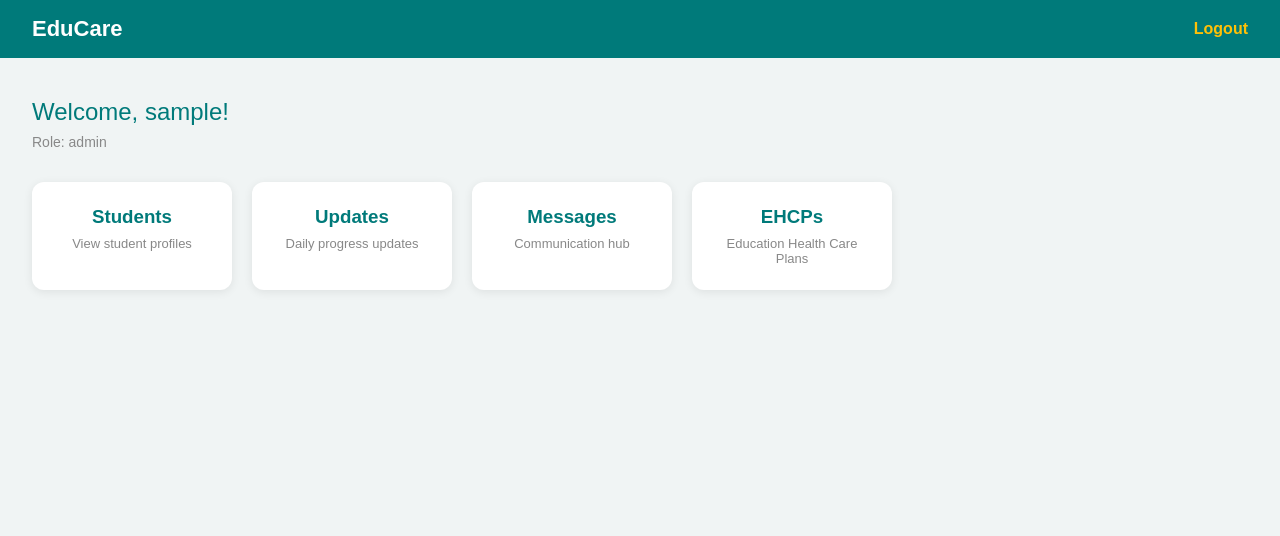
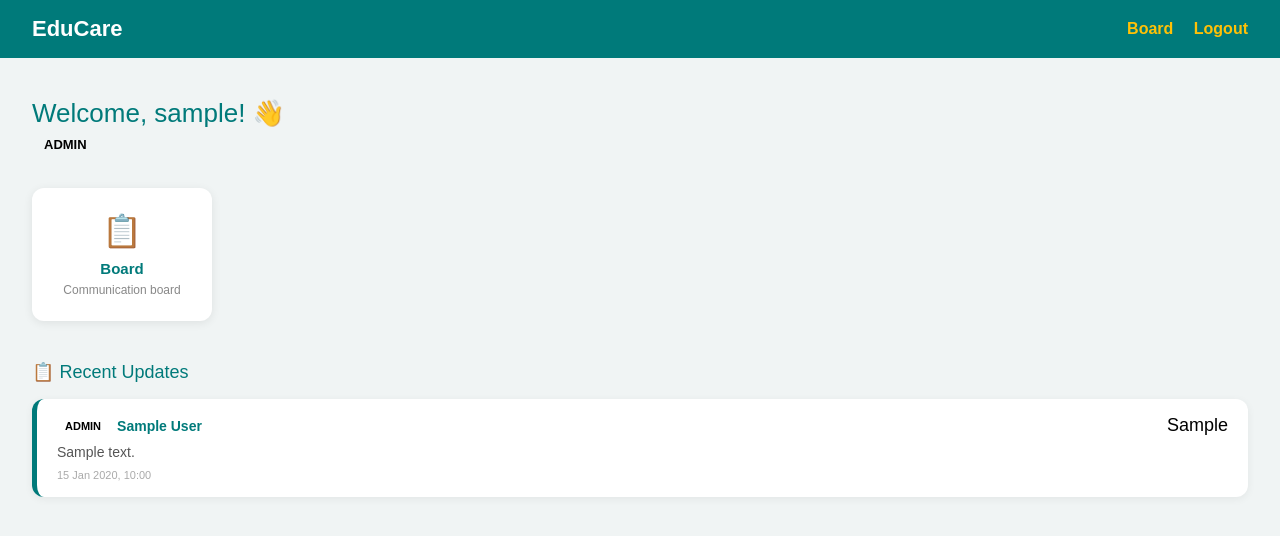
Before and after one commit to priscilafdias/EduCare, a Flask app: page / in a window 1280 px wide. Shown: the top 536 px of the page. Run offline with Flask 3, Linux system fonts and the light colour scheme; a user stored in the database is signed in; tables that the repository leaves empty hold one stand-in row (values such as "Sample post").

Commit message:
Link users to students with role-based access

```diff
--- a/app/models.py
+++ b/app/models.py
@@ -7,6 +7,8 @@ class User(UserMixin, db.Model):
     username = db.Column(db.String(80), unique=True, nullable=False)
     password = db.Column(db.String(200), nullable=False)
     role = db.Column(db.String(20), nullable=False)
+    student_id = db.Column(db.Integer, db.ForeignKey('student.id'), nullable=True)
+    linked_student = db.relationship('Student', foreign_keys=[student_id])
 
     def __repr__(self):
         return f'<User {self.username}>'
--- a/app/routes.py
+++ b/app/routes.py
@@ -3,6 +3,7 @@ from flask_login import login_user, logout_user, login_required, current_user
 from app import db, bcrypt
 from app.models import User, Student, CommunicationUpdate
 from datetime import datetime
+from functools import wraps
 
 auth = Blueprint('auth', __name__)
 main = Blueprint('main', __name__)
@@ -16,6 +17,15 @@ MOODS = [
     ('😰', 'Anxious'),
     ('😒', 'Not in the mood')
 ]
+
+def staff_required(f):
+    @wraps(f)
+    def decorated_function(*args, **kwargs):
+        if current_user.role not in ['teacher', 'ta']:
+            flash('Access restricted to staff only.', 'danger')
+            return redirect(url_for('main.dashboard'))
+        return f(*args, **kwargs)
+    return decorated_function
 
 @auth.route('/login', methods=['GET', 'POST'])
 def login():
@@ -39,18 +49,25 @@ def logout():
 @main.route('/')
 @login_required
 def dashboard():
-    students = Student.query.all()
     updates = CommunicationUpdate.query.order_by(CommunicationUpdate.created_at.desc()).limit(5).all()
+    if current_user.role in ['teacher', 'ta']:
+        students = Student.query.all()
+    elif current_user.role in ['parent', 'student']:
+        students = [current_user.linked_student] if current_user.linked_student else []
+    else:
+        students = []
     return render_template('dashboard.html', students=students, updates=updates)
 
 @main.route('/students')
 @login_required
+@staff_required
 def students():
     students = Student.query.all()
     return render_template('students.html', students=students)
 
 @main.route('/students/add', methods=['GET', 'POST'])
 @login_required
+@staff_required
 def add_student():
     if request.method == 'POST':
         student = Student(
@@ -71,6 +88,10 @@ def add_student():
 @login_required
 def student_profile(id):
     student = Student.query.get_or_404(id)
+    if current_user.role in ['parent', 'student']:
+        if not current_user.linked_student or current_user.linked_student.id != id:
+            flash('Access restricted.', 'danger')
+            return redirect(url_for('main.dashboard'))
     updates = CommunicationUpdate.query.filter_by(student_id=id).order_by(CommunicationUpdate.created_at.desc()).all()
     return render_template('student_profile.html', student=student, updates=updates)
 
@@ -78,6 +99,10 @@ def student_profile(id):
 @login_required
 def add_update(id):
     student = Student.query.get_or_404(id)
+    if current_user.role in ['parent', 'student']:
+        if not current_user.linked_student or current_user.linked_student.id != id:
+            flash('Access restricted.', 'danger')
+            return redirect(url_for('main.dashboard'))
     if request.method == 'POST':
         update = CommunicationUpdate(
             student_id=id,
@@ -97,5 +122,31 @@ def add_update(id):
 @main.route('/board')
 @login_required
 def board():
-    updates = CommunicationUpdate.query.order_by(CommunicationUpdate.created_at.desc()).all()
+    if current_user.role in ['teacher', 'ta']:
+        updates = CommunicationUpdate.query.order_by(CommunicationUpdate.created_at.desc()).all()
+    elif current_user.role in ['parent', 'student']:
+        if current_user.linked_student:
+            updates = CommunicationUpdate.query.filter_by(
+                student_id=current_user.linked_student.id
+            ).order_by(CommunicationUpdate.created_at.desc()).all()
+        else:
+            updates = []
+    else:
+        updates = []
     return render_template('board.html', updates=updates)
+
+@main.route('/admin/link', methods=['GET', 'POST'])
+@login_required
+@staff_required
+def link_user():
+    users = User.query.filter(User.role.in_(['parent', 'student'])).all()
+    students = Student.query.all()
+    if request.method == 'POST':
+        user_id = request.form.get('user_id')
+        student_id = request.form.get('student_id')
+        user = User.query.get(user_id)
+        user.student_id = student_id
+        db.session.commit()
+        flash(f'{user.username} linked successfully!', 'success')
+        return redirect(url_for('main.link_user'))
+    return render_template('link_user.html', users=users, students=students)
--- a/app/templates/dashboard.html
+++ b/app/templates/dashboard.html
@@ -14,49 +14,130 @@
             align-items: center;
         }
         .navbar h1 { color: white; font-size: 22px; }
-        .navbar a { color: #ffc107; text-decoration: none; font-weight: bold; }
+        .navbar a { color: #ffc107; text-decoration: none; font-weight: bold; margin-left: 16px; }
         .container { padding: 40px 32px; }
-        .welcome { font-size: 24px; color: #007a7a; margin-bottom: 8px; }
-        .role { color: #888; font-size: 14px; margin-bottom: 32px; }
-        .cards { display: flex; gap: 20px; flex-wrap: wrap; }
+        .welcome { font-size: 26px; color: #007a7a; margin-bottom: 4px; }
+        .role-tag {
+            display: inline-block;
+            padding: 4px 12px;
+            border-radius: 20px;
+            font-size: 13px;
+            font-weight: bold;
+            margin-bottom: 32px;
+        }
+        .teacher { background: #e3f2fd; color: #1565c0; }
+        .ta { background: #f3e5f5; color: #6a1b9a; }
+        .parent { background: #fff3e0; color: #e65100; }
+        .student { background: #e8f5e9; color: #2e7d32; }
+        .cards { display: flex; gap: 20px; flex-wrap: wrap; margin-bottom: 40px; }
         .card {
             background: white;
             border-radius: 12px;
             padding: 24px;
-            width: 200px;
+            width: 180px;
             box-shadow: 0 2px 10px rgba(0,0,0,0.08);
             text-align: center;
+            text-decoration: none;
+            color: inherit;
+            transition: transform 0.2s;
         }
-        .card h3 { color: #007a7a; margin-bottom: 8px; }
-        .card p { color: #888; font-size: 13px; }
+        .card:hover { transform: translateY(-4px); }
+        .card .icon { font-size: 32px; margin-bottom: 10px; }
+        .card h3 { color: #007a7a; margin-bottom: 6px; font-size: 15px; }
+        .card p { color: #888; font-size: 12px; }
+        .section-title { color: #007a7a; font-size: 18px; margin-bottom: 16px; }
+        .update-card {
+            background: white;
+            border-radius: 12px;
+            padding: 16px 20px;
+            margin-bottom: 12px;
+            box-shadow: 0 2px 8px rgba(0,0,0,0.06);
+            border-left: 5px solid #007a7a;
+        }
+        .update-card.urgent { border-left-color: #c62828; }
+        .update-card.attention { border-left-color: #e65100; }
+        .update-header { display: flex; justify-content: space-between; margin-bottom: 6px; }
+        .role-badge { padding: 3px 8px; border-radius: 20px; font-size: 11px; font-weight: bold; }
+        .student-name { font-weight: bold; color: #007a7a; font-size: 14px; }
+        .message { color: #555; font-size: 14px; line-height: 1.5; }
+        .timestamp { font-size: 11px; color: #aaa; margin-top: 6px; }
+        .mood { font-size: 18px; }
+        .no-updates { color: #888; font-size: 14px; padding: 20px 0; }
     </style>
 </head>
 <body>
     <div class="navbar">
         <h1>EduCare</h1>
-        <a href="/logout">Logout</a>
+        <div>
+            {% if current_user.role in ['teacher', 'ta'] %}
+                <a href="/students">Students</a>
+                <a href="/admin/link">Link Users</a>
+            {% endif %}
+            <a href="/board">Board</a>
+            <a href="/logout">Logout</a>
+        </div>
     </div>
     <div class="container">
-        <p class="welcome">Welcome, {{ current_user.username }}!</p>
-        <p class="role">Role: {{ current_user.role }}</p>
+        <p class="welcome">Welcome, {{ current_user.username }}! 👋</p>
+        <span class="role-tag {{ current_user.role }}">{{ current_user.role | upper }}</span>
         <div class="cards">
-            <div class="card">
+            {% if current_user.role in ['teacher', 'ta'] %}
+            <a href="/students" class="card">
+                <div class="icon">👩‍🎓</div>
                 <h3>Students</h3>
-                <p>View student profiles</p>
+                <p>View all SEND students</p>
+            </a>
+            <a href="/students/add" class="card">
+                <div class="icon">➕</div>
+                <h3>Add Student</h3>
+                <p>Register new student</p>
+            </a>
+            <a href="/admin/link" class="card">
+                <div class="icon">🔗</div>
+                <h3>Link Users</h3>
+                <p>Connect parents & students</p>
+            </a>
+            {% endif %}
+            <a href="/board" class="card">
+                <div class="icon">📋</div>
+                <h3>Board</h3>
+                <p>Communication board</p>
+            </a>
+            {% if current_user.role == 'student' %}
+            <a href="/board" class="card">
+                <div class="icon">😊</div>
+                <h3>My Mood</h3>
+                <p>Share how you feel today</p>
+            </a>
+            {% endif %}
+            {% if current_user.role == 'parent' %}
+            <a href="/board" class="card">
+                <div class="icon">📢</div>
+                <h3>Send Alert</h3>
+                <p>Notify school about your child</p>
+            </a>
+            {% endif %}
+        </div>
+        <p class="section-title">📋 Recent Updates</p>
+        {% if updates %}
+            {% for update in updates %}
+            <div class="update-card {{ 'urgent' if update.alert_level == 'Urgent' else 'attention' if update.alert_level == 'Needs Attention' else '' }}">
+                <div class="update-header">
+                    <div style="display:flex; align-items:center; gap:8px;">
+                        <span class="role-badge {{ update.author_role }}">{{ update.author_role | upper }}</span>
+                        <span class="student-name">{{ update.student.full_name }}</span>
+                    </div>
+                    {% if update.mood %}
+                        <span class="mood">{{ update.mood.split()[0] }}</span>
+                    {% endif %}
+                </div>
+                <p class="message">{{ update.message }}</p>
+                <p class="timestamp">{{ update.created_at.strftime('%d %b %Y, %H:%M') }}</p>
             </div>
-            <div class="card">
-                <h3>Updates</h3>
-                <p>Daily progress updates</p>
-            </div>
-            <div class="card">
-                <h3>Messages</h3>
-                <p>Communication hub</p>
-            </div>
-            <div class="card">
-                <h3>EHCPs</h3>
-                <p>Education Health Care Plans</p>
-            </div>
-        </div>
+            {% endfor %}
+        {% else %}
+            <p class="no-updates">No updates yet today. 💬</p>
+        {% endif %}
     </div>
 </body>
 </html>
```
Also changed, not shown: app/templates/link_user.html (added, +123 -0 lines).
